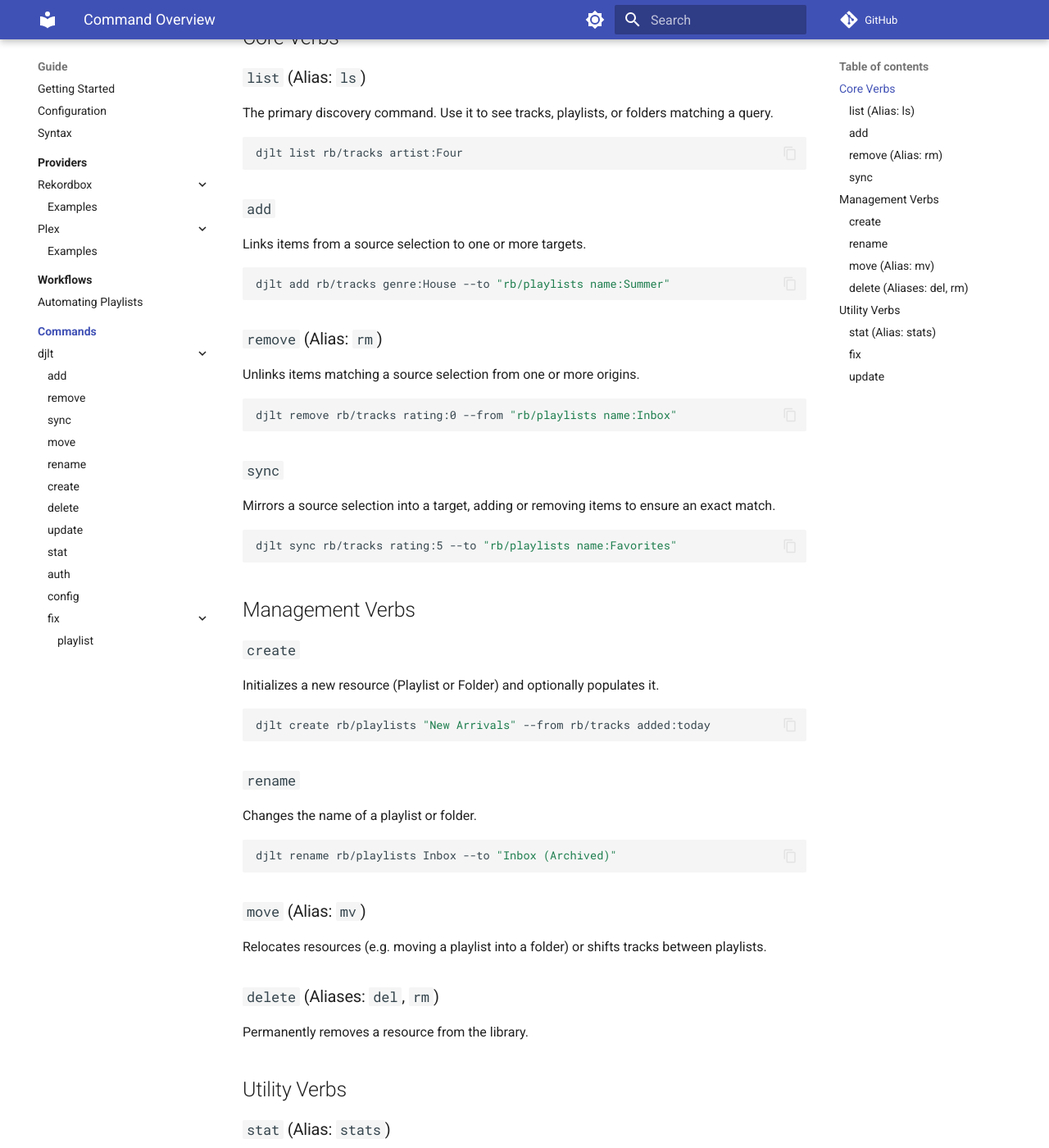
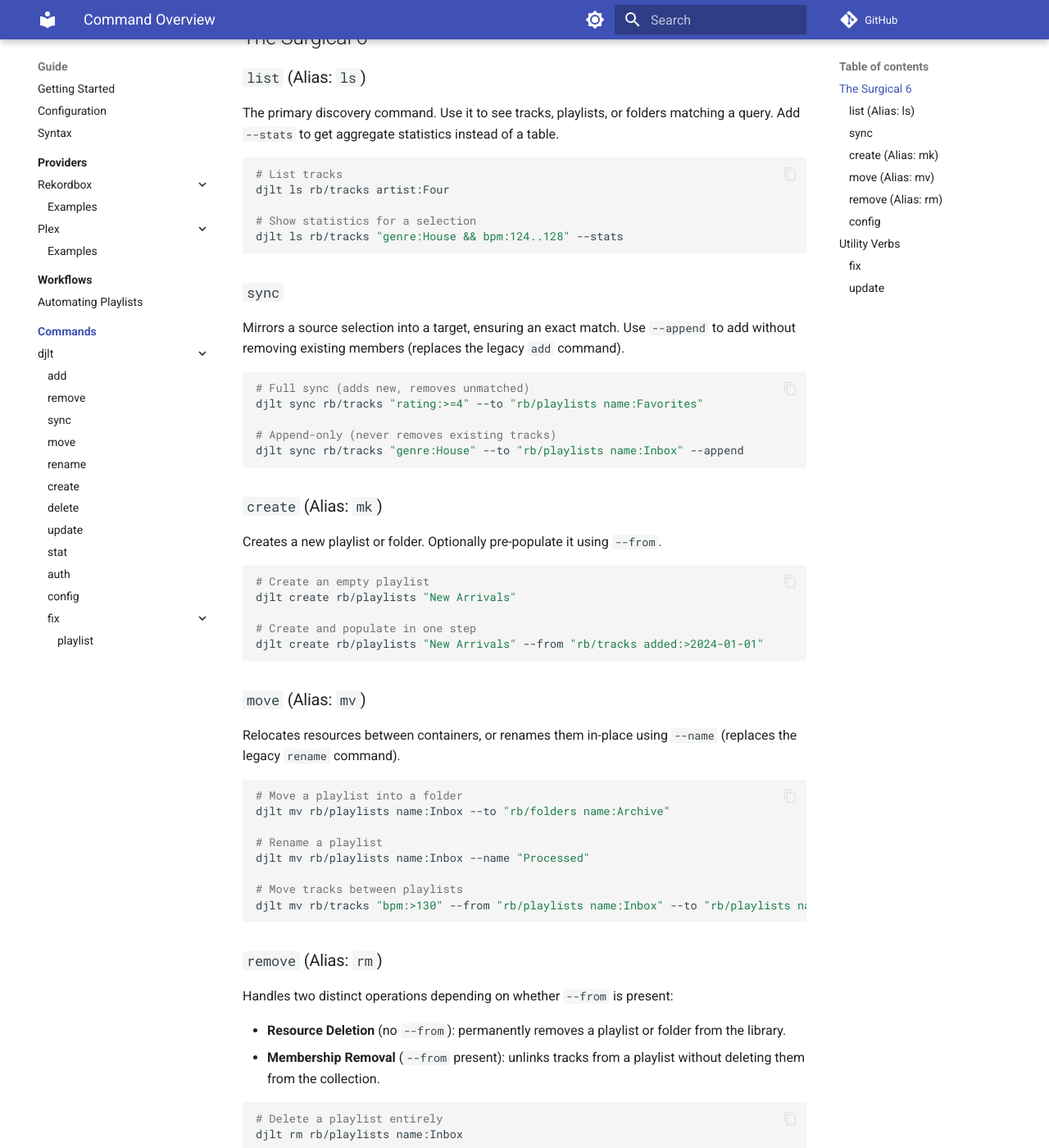
Before and after one commit to llttlltt/dj-library-tools, an MkDocs documentation site: the page built from docs/guide/commands/index.md, in a window 1280 px wide and 1400 px high, scrolled down 337 px. Shown: the whole window at 82% size. Built offline with MkDocs 1.6.1 and Material for MkDocs 9.7.7, drawn with Linux system fonts in a browser that asks for light colours; comment, search, counter and statistics services are not loaded; some of the changed text lies outside the part shown.

Commit message:
docs: align all guides with surgical-6 verb architecture
- getting-started: replace `djlt stat` with `djlt ls --stats`
- guide/commands/index: full rewrite — remove stale add/rename/delete/stat
  entries; document all six verbs with aliases, absorbed commands, and
  concrete examples
- workflows/automating-playlists: replace `djlt add` with
  `djlt sync --append`; fix `create` positional argument syntax
  (name is args[1], not a query field); fix `--sync` flag reference
  to `sync` command
- development/architecture: already updated in previous commit

````diff
--- a/docs/guide/commands/index.md
+++ b/docs/guide/commands/index.md
@@ -1,64 +1,88 @@
 # Command Overview
 
-`djlt` uses an action-centric (verb-centric) command structure. Commands are organized by the action you want to perform on your library.
+`djlt` uses an action-centric (verb-centric) command structure. There are six top-level verbs — the **Surgical 6** — each with a short alias for terminal use.
 
-## Core Verbs
+## The Surgical 6
 
 ### `list` (Alias: `ls`)
-The primary discovery command. Use it to see tracks, playlists, or folders matching a query.
+The primary discovery command. Use it to see tracks, playlists, or folders matching a query. Add `--stats` to get aggregate statistics instead of a table.
+
 ```bash
-djlt list rb/tracks artist:Four
+# List tracks
+djlt ls rb/tracks artist:Four
+
+# Show statistics for a selection
+djlt ls rb/tracks "genre:House && bpm:124..128" --stats
 ```
 
-### `add`
-Links items from a source selection to one or more targets.
+### `sync`
+Mirrors a source selection into a target, ensuring an exact match. Use `--append` to add without removing existing members (replaces the legacy `add` command).
+
 ```bash
-djlt add rb/tracks genre:House --to "rb/playlists name:Summer"
+# Full sync (adds new, removes unmatched)
+djlt sync rb/tracks "rating:>=4" --to "rb/playlists name:Favorites"
+
+# Append-only (never removes existing tracks)
+djlt sync rb/tracks "genre:House" --to "rb/playlists name:Inbox" --append
+```
+
+### `create` (Alias: `mk`)
+Creates a new playlist or folder. Optionally pre-populate it using `--from`.
+
+```bash
+# Create an empty playlist
+djlt create rb/playlists "New Arrivals"
+
+# Create and populate in one step
+djlt create rb/playlists "New Arrivals" --from "rb/tracks added:>2024-01-01"
+```
+
+### `move` (Alias: `mv`)
+Relocates resources between containers, or renames them in-place using `--name` (replaces the legacy `rename` command).
+
+```bash
+# Move a playlist into a folder
+djlt mv rb/playlists name:Inbox --to "rb/folders name:Archive"
+
+# Rename a playlist
+djlt mv rb/playlists name:Inbox --name "Processed"
+
+# Move tracks between playlists
+djlt mv rb/tracks "bpm:>130" --from "rb/playlists name:Inbox" --to "rb/playlists name:'High Energy'"
 ```
 
 ### `remove` (Alias: `rm`)
-Unlinks items matching a source selection from one or more origins.
+Handles two distinct operations depending on whether `--from` is present:
+
+- **Resource Deletion** (no `--from`): permanently removes a playlist or folder from the library.
+- **Membership Removal** (`--from` present): unlinks tracks from a playlist without deleting them from the collection.
+
 ```bash
-djlt remove rb/tracks rating:0 --from "rb/playlists name:Inbox"
+# Delete a playlist entirely
+djlt rm rb/playlists name:Inbox
+
+# Remove specific tracks from a playlist
+djlt rm rb/tracks "rating:0" --from "rb/playlists name:Inbox"
 ```
 
-### `sync`
-Mirrors a source selection into a target, adding or removing items to ensure an exact match.
+### `config`
+View or update persistent application settings.
+
 ```bash
-djlt sync rb/tracks rating:5 --to "rb/playlists name:Favorites"
+djlt config rekordbox.xml-path "/path/to/export.xml"
+djlt config --list
 ```
 
-## Management Verbs
-
-### `create`
-Initializes a new resource (Playlist or Folder) and optionally populates it.
-```bash
-djlt create rb/playlists "New Arrivals" --from rb/tracks added:today
-```
-
-### `rename`
-Changes the name of a playlist or folder.
-```bash
-djlt rename rb/playlists Inbox --to "Inbox (Archived)"
-```
-
-### `move` (Alias: `mv`)
-Relocates resources (e.g. moving a playlist into a folder) or shifts tracks between playlists.
-
-### `delete` (Aliases: `del`, `rm`)
-Permanently removes a resource from the library.
+---
 
 ## Utility Verbs
-
-### `stat` (Alias: `stats`)
-Provides statistical analysis (BPM, Keys, Genres) for a track selection.
 
 ### `fix`
 Corrects common library issues, such as missing file extensions or broken metadata in M3U8 files.
 
 ### `update`
-Synchronizes metadata (like Beatgrids/Tempo markers) between different Rekordbox XML libraries.
+Synchronises metadata (like Beatgrids and Tempo markers) between two Rekordbox XML libraries.
 
 ---
 
-For a full list of flags and options, see the **[CLI Reference](../../commands/index.md)**.
+For full flag details, see the **[CLI Reference](../../commands/index.md)**.
````
Also changed, not shown: docs/development/architecture.md (+21 -0 lines), docs/guide/getting-started.md (+2 -2 lines), docs/guide/workflows/automating-playlists.md (+9 -9 lines).
